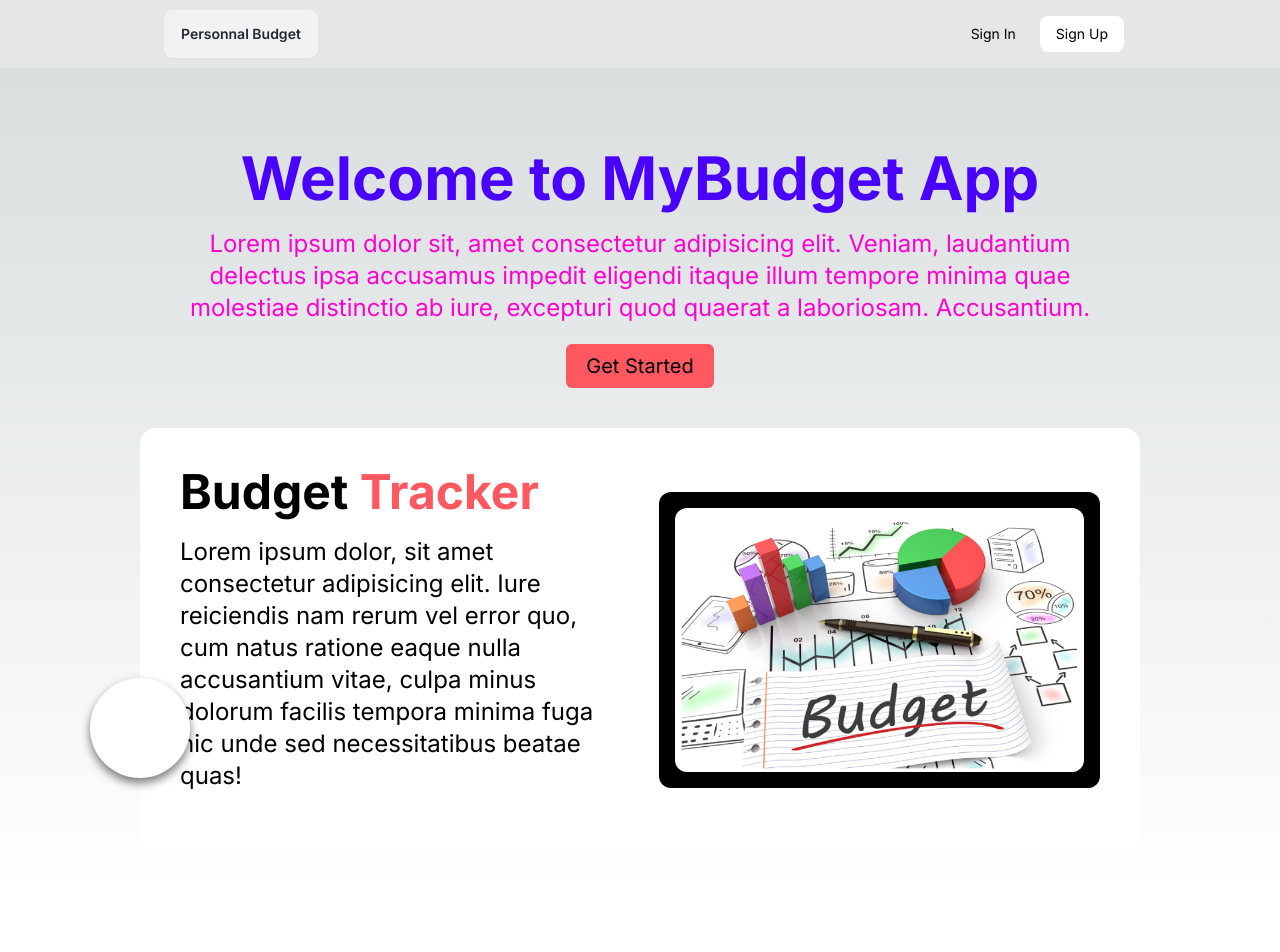
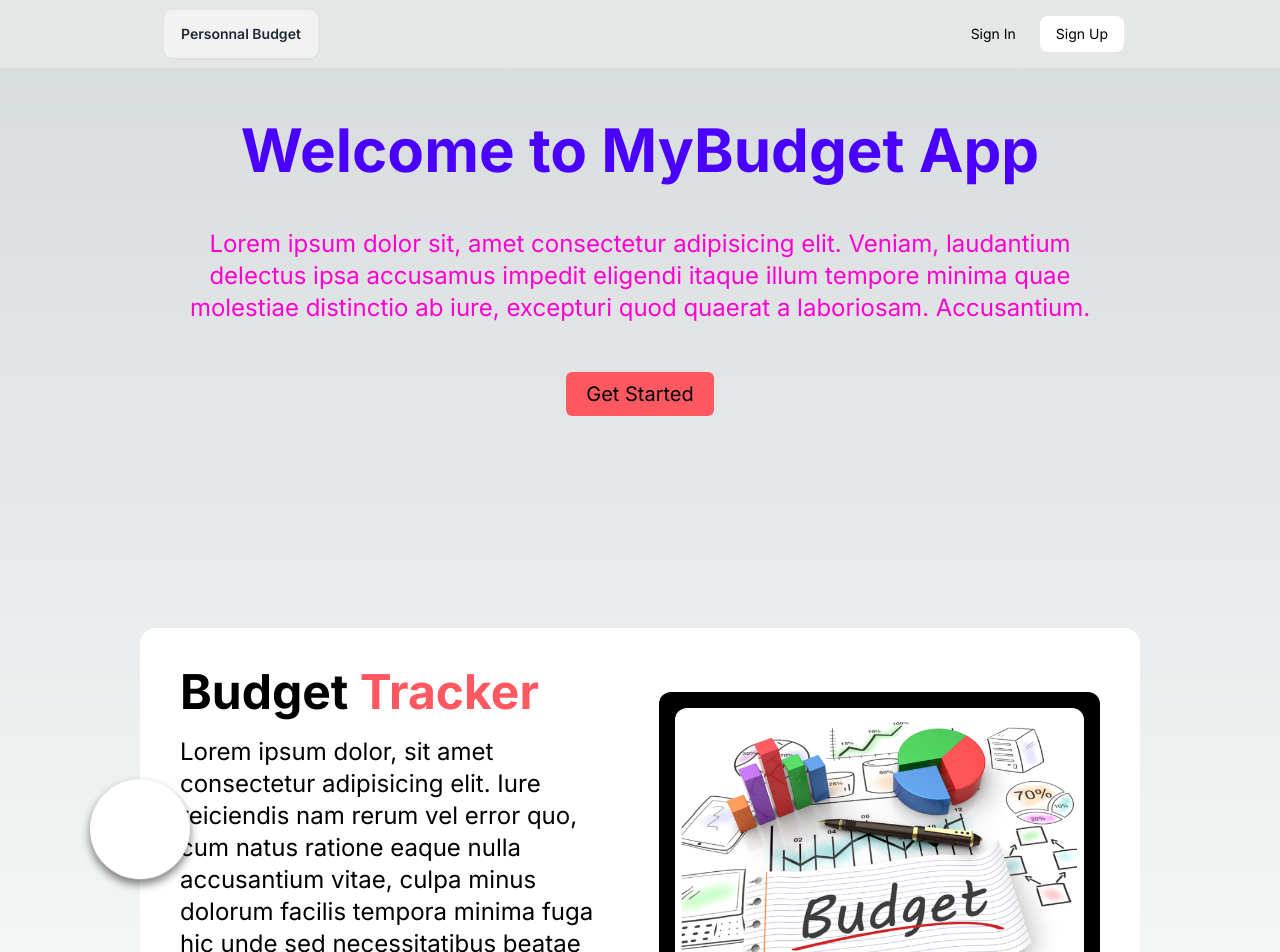
Before and after one commit to Racine14Creator/budget, a Next.js app: page / in a window 1280 px wide. Shown: the top 952 px of the page. Before the commit the page ends 892 px from the top, so only its background shows below. Built offline with nearby package versions, Linux system fonts and the light colour scheme; no server answers.

Commit message:
Data and homepage

```diff
--- a/components/Data.jsx
+++ b/components/Data.jsx
@@ -3,6 +3,7 @@
 import Link from "next/link";
 import { useState, useEffect } from "react";
 import { useRouter } from "next/navigation";
+import {HiOutlineTrash, HiPencilAlt } from "react-icons/hi"
 
 const url = process.env.NEXT_PUBLIC_URL || 'http://localhost:3000'
 // console.log(url)
@@ -28,10 +29,10 @@ const getData = async () => {
 
 
 const Data = () => {
+    const router = useRouter()
 
     const [isLoading, setIsLoading] = useState(true);
     const [budgets, setBudgets] = useState([]);
-    const router = useRouter()
 
     const removeBudget = async function (id) {
 
@@ -42,7 +43,6 @@ const Data = () => {
             const res = await fetch(`${url}/api/budget/?id=${id}`, { method: "DELETE" })
 
             if (res.ok) {
-                router.push('/data')
                 router.refresh();
             }
         }
@@ -104,8 +104,8 @@ const Data = () => {
                                         <td>{b.description}</td>
                                         <td>
                                             <div className="join">
-                                                <Link href={`/data/${b._id}`} className="btn join-item btn-sm btn-primary">Edit</Link>
-                                                <button className="btn join-item btn-sm btn-error" onClick={() => removeBudget(b._id)}>Delete</button>
+                                                <Link href={`/data/${b._id}`} className="btn join-item btn-sm btn-primary"><HiPencilAlt/></Link>
+                                                <button className="btn join-item btn-sm btn-error" onClick={() => removeBudget(b._id)}><HiOutlineTrash /></button>
                                             </div>
                                         </td>
                                     </tr>
--- a/components/IndexPage.jsx
+++ b/components/IndexPage.jsx
@@ -14,13 +14,13 @@ export default function IndexPage(){
     return (
         <>
         <div className="h-[40vh] w-full flex flex-col justify-center items-center">
-            <h1 className="text-4xl lg:text-6xl font-bold text-primary mb-5">Welcome to MyBudget App</h1>
-            <p className="text-secondary text-lg lg:text-2xl px-5 text-center mb-5">
+            <h1 className="text-4xl lg:text-6xl font-bold text-primary mb-12">Welcome to MyBudget App</h1>
+            <p className="text-secondary text-lg lg:text-2xl px-5 text-center mb-12">
                 Lorem ipsum dolor sit, amet consectetur adipisicing elit. Veniam, laudantium delectus ipsa accusamus impedit eligendi itaque illum tempore minima quae molestiae distinctio ab iure, excepturi quod quaerat a laboriosam. Accusantium.
             </p>
             <LogoutLink className="w-fit bg-error px-5 py-2 rounded-md text-lg lg:text-xl">Get Started</LogoutLink>
         </div>
-        <div className="relative">
+        <div className="relative my-[200px]">
             <span className="circle"></span>
             <div className="realtive w-full gap-10 bg-white p-10 rounded-2xl flex flex-col lg:flex-row justify-between items-center">
                 <div className="lg:w-1/2">
@@ -30,7 +30,7 @@ export default function IndexPage(){
                     </p>
                 </div>
                 <div className="relative bg-black rounded-xl p-4 lg:w-1/2">
-                    <Image placeholder="blur" width={550} height={320} src={'/assets/img/budgetbrand.png'} className="img" alt="Budget Tracker"/>
+                    <Image width={550} height={320} src={'/assets/img/budgetbrand.png'} className="img" alt="Budget Tracker"/>
                 </div>
             </div>
         </div>
```
